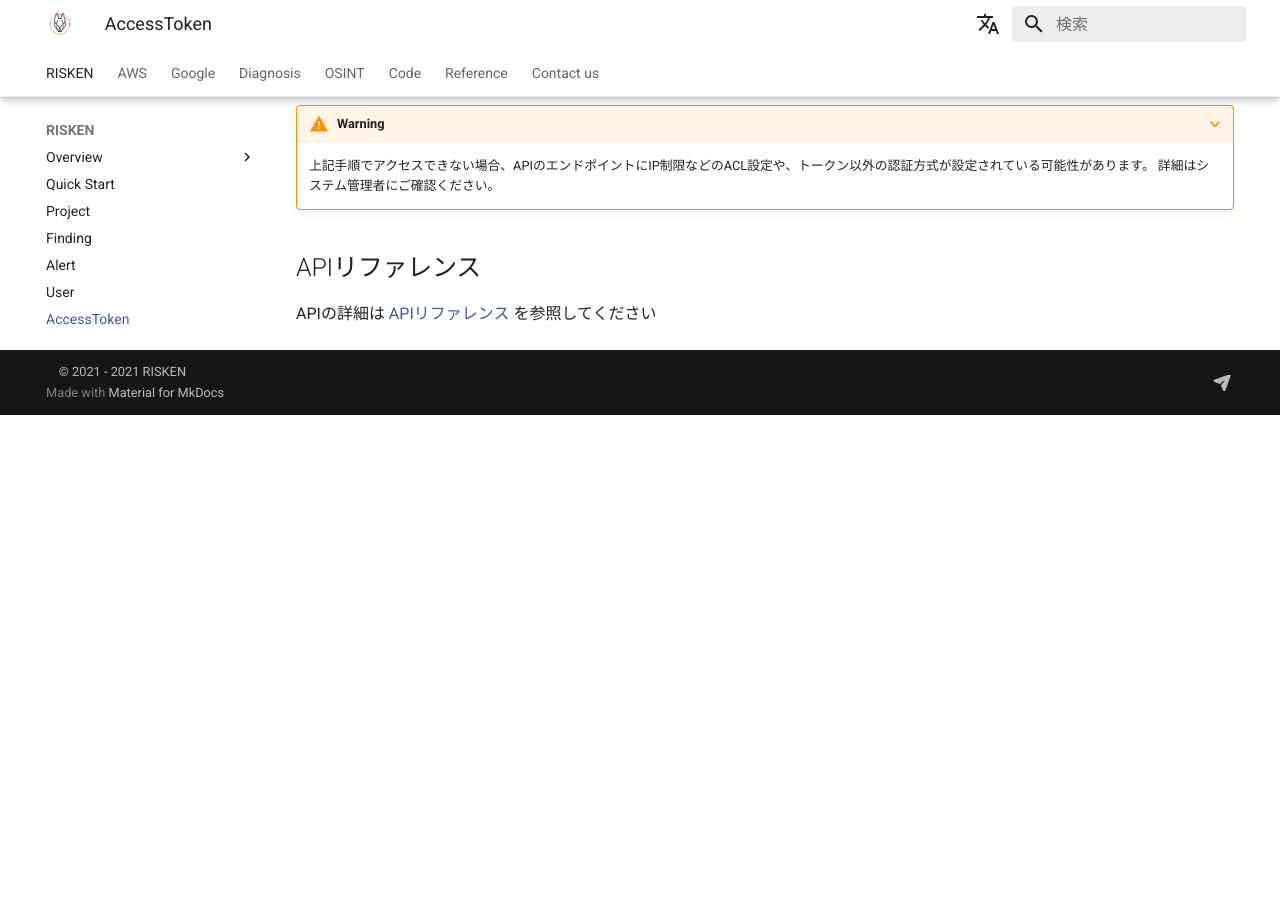
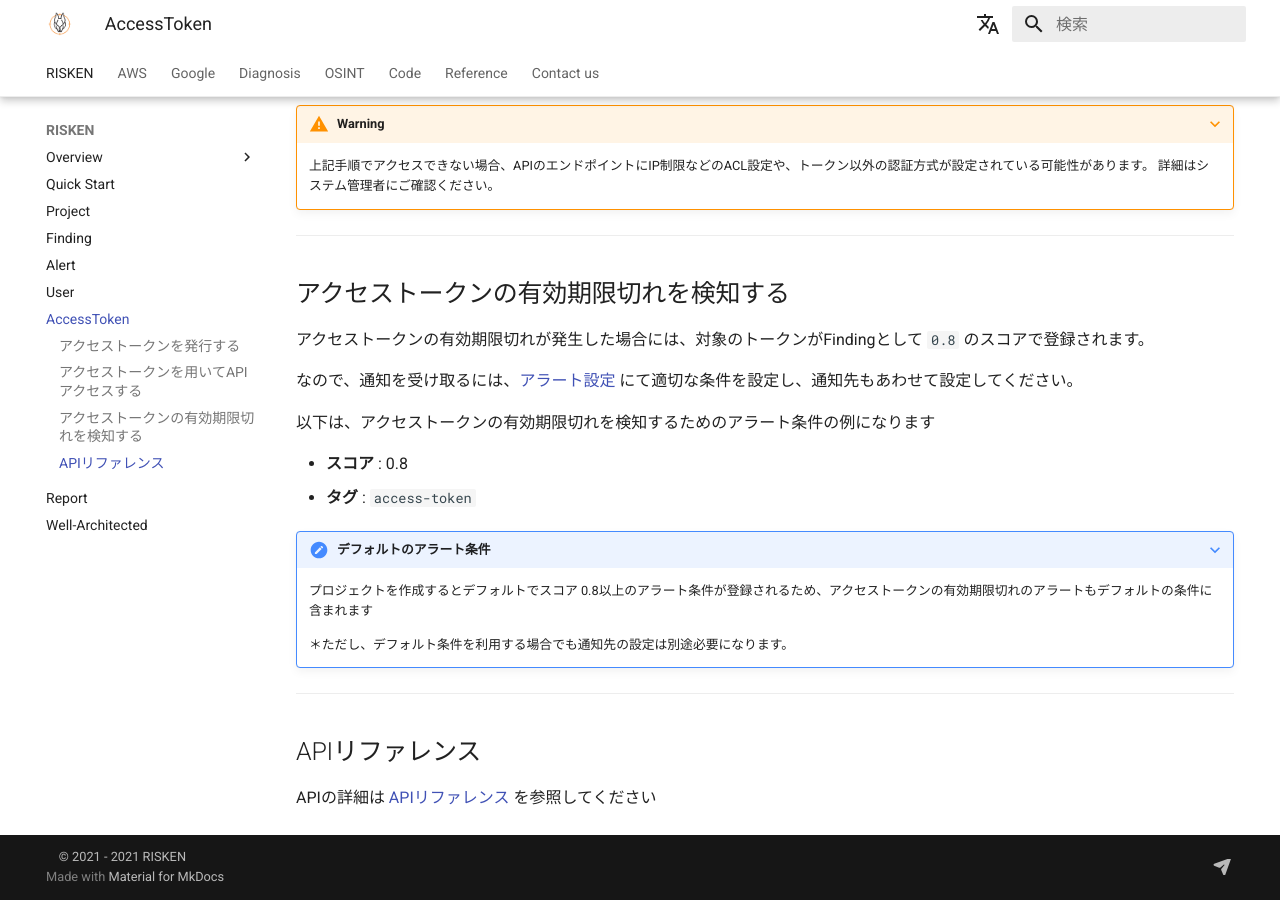
Before and after one commit to ca-risken/doc, an MkDocs documentation site: the page built from docs/risken/access_token.md, in a window 1280 px wide and 900 px high, scrolled down 1953 px. Built offline with MkDocs 1.6.1 and Material for MkDocs 9.7.7, drawn with Linux system fonts in a browser that asks for light colours; comment, search, counter and statistics services are not loaded; before the commit the page ends 2368 px from its top, so only the background shows below that.

Commit message:
add access token expiration

```diff
--- a/docs/risken/access_token.md
+++ b/docs/risken/access_token.md
@@ -45,6 +45,26 @@ $ curl -XGET \
     上記手順でアクセスできない場合、APIのエンドポイントにIP制限などのACL設定や、トークン以外の認証方式が設定されている可能性があります。
     詳細はシステム管理者にご確認ください。
 
+---
+
+## アクセストークンの有効期限切れを検知する
+
+アクセストークンの有効期限切れが発生した場合には、対象のトークンがFindingとして `0.8` のスコアで登録されます。
+
+なので、通知を受け取るには、[アラート設定](/risken/alert/#_3) にて適切な条件を設定し、通知先もあわせて設定してください。
+
+以下は、アクセストークンの有効期限切れを検知するためのアラート条件の例になります
+
+- **スコア** : 0.8
+- **タグ** : `access-token`
+
+???+ note "デフォルトのアラート条件"
+    プロジェクトを作成するとデフォルトでスコア 0.8以上のアラート条件が登録されるため、アクセストークンの有効期限切れのアラートもデフォルトの条件に含まれます
+
+    ＊ただし、デフォルト条件を利用する場合でも通知先の設定は別途必要になります。
+
+---
+
 ## APIリファレンス
 
 APIの詳細は [APIリファレンス](/reference/api/) を参照してください
```
